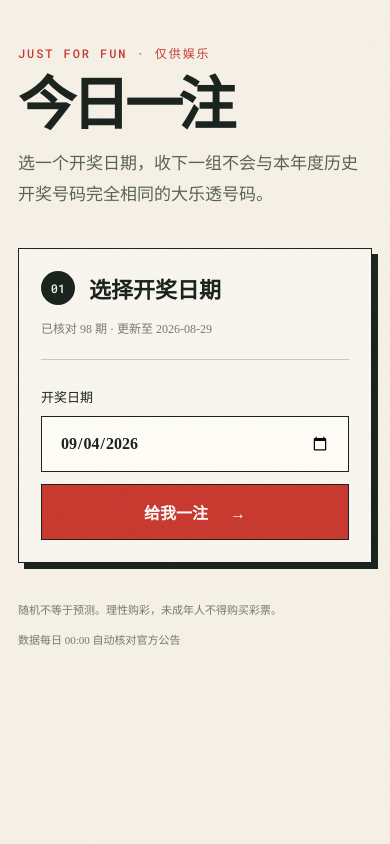
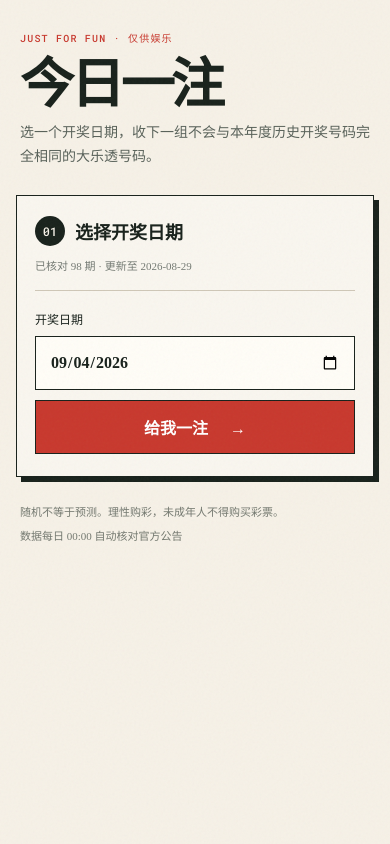
Before and after one commit to ziqiye0108-ux/jinri-yizhu, a Flask app: page / in a window 390 px wide. Run offline with Flask 3, Linux system fonts and the light colour scheme.

Commit message:
style: optimize mobile layout

```diff
--- a/static/style.css
+++ b/static/style.css
@@ -34,4 +34,51 @@ button span { margin-left:18px; }
 .error { color:var(--red); margin-top:22px; }
 footer { display:flex; justify-content:space-between; gap:20px; margin-top:38px; color:#73786f; font-size:11px; }
 @keyframes drop { from { opacity:0; transform:translateY(-10px) scale(.85) rotate(-8deg); } }
-@media (max-width:600px) { .shell{padding-top:44px}.card{margin-top:38px;padding:22px;box-shadow:6px 6px 0 var(--ink)}.card-head{display:block}.archive{display:block;margin-top:14px;text-align:left}.controls{grid-template-columns:1fr}.ball{width:43px;font-size:15px;gap:7px}.balls{gap:7px}.balls i{width:100%;height:0}footer{display:block;line-height:1.7} }
+@media (max-width:600px) {
+  body { min-height:100svh; -webkit-text-size-adjust:100%; }
+  .shell {
+    width:100%;
+    margin:0;
+    padding:calc(28px + env(safe-area-inset-top)) 16px calc(22px + env(safe-area-inset-bottom));
+    overflow:hidden;
+  }
+  header { padding:0 4px; }
+  .eyebrow { font-size:10px; letter-spacing:.12em; }
+  h1 { margin:14px 0 10px; font-size:54px; line-height:.95; letter-spacing:-.07em; }
+  .lede { margin:0; font-size:14px; line-height:1.7; }
+  .card {
+    margin-top:26px;
+    padding:20px 18px 22px;
+    box-shadow:5px 5px 0 var(--ink);
+  }
+  .card-head { display:block; padding-bottom:17px; }
+  .card-head > div { gap:10px; }
+  .step { width:30px; height:30px; }
+  h2 { font-size:18px; }
+  .archive { display:block; margin-top:11px; text-align:left; font-size:11px; }
+  form { padding-top:19px; }
+  label { margin-bottom:8px; font-size:12px; }
+  .controls { grid-template-columns:1fr; gap:10px; }
+  input, button { min-height:54px; font-size:16px; }
+  input { padding:0 14px; }
+  button { width:100%; padding:0 18px; touch-action:manipulation; }
+  button:hover { transform:none; box-shadow:none; }
+  button:active { transform:translateY(1px); }
+  .result { padding-top:27px; }
+  .rule { gap:9px; font-size:11px; }
+  .balls { display:grid; grid-template-columns:repeat(5, minmax(0, 1fr)); gap:8px; margin:22px auto 17px; max-width:330px; }
+  .ball { width:100%; max-width:50px; justify-self:center; font-size:15px; }
+  .balls i { display:none; }
+  .balls i + .ball.back { grid-column:2; }
+  #result-meta { margin:0; padding:0 8px; line-height:1.6; }
+  footer { display:block; margin:26px 4px 0; line-height:1.7; }
+  footer p { margin:0 0 5px; }
+}
+
+@media (max-width:360px) {
+  .shell { padding-left:12px; padding-right:12px; }
+  h1 { font-size:48px; }
+  .card { padding-left:14px; padding-right:14px; }
+  .balls { gap:6px; }
+  .ball { font-size:14px; }
+}
--- a/templates/index.html
+++ b/templates/index.html
@@ -2,7 +2,7 @@
 <html lang="zh-CN">
 <head>
   <meta charset="utf-8">
-  <meta name="viewport" content="width=device-width, initial-scale=1">
+  <meta name="viewport" content="width=device-width, initial-scale=1, viewport-fit=cover">
   <meta name="theme-color" content="#f6f1e7">
   <title>今日一注 · 大乐透娱乐选号</title>
   <link rel="preconnect" href="https://fonts.googleapis.com">
@@ -30,7 +30,7 @@
         <label for="draw-date">开奖日期</label>
         <div class="controls">
           <input id="draw-date" name="date" type="date" min="{{ today }}" value="{{ today }}" required>
-          <button type="submit">给我一注 <span>→</span></button>
+          <button type="submit">给我一注 <span aria-hidden="true">→</span></button>
         </div>
       </form>
 
```
